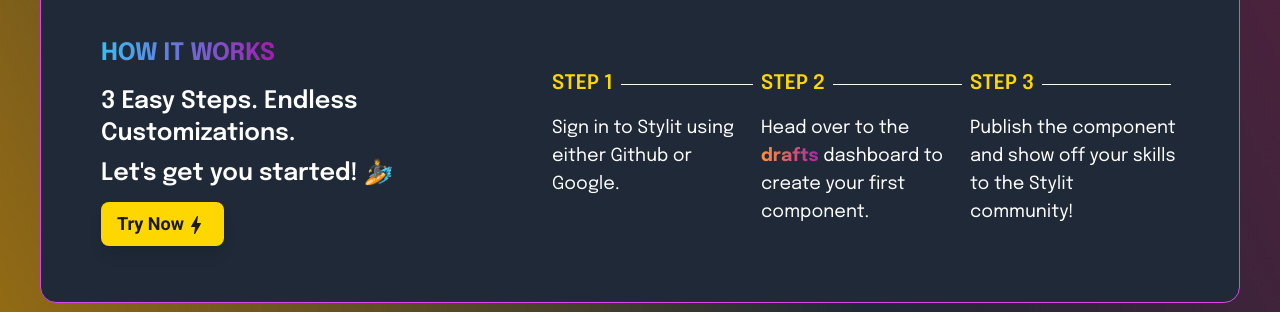
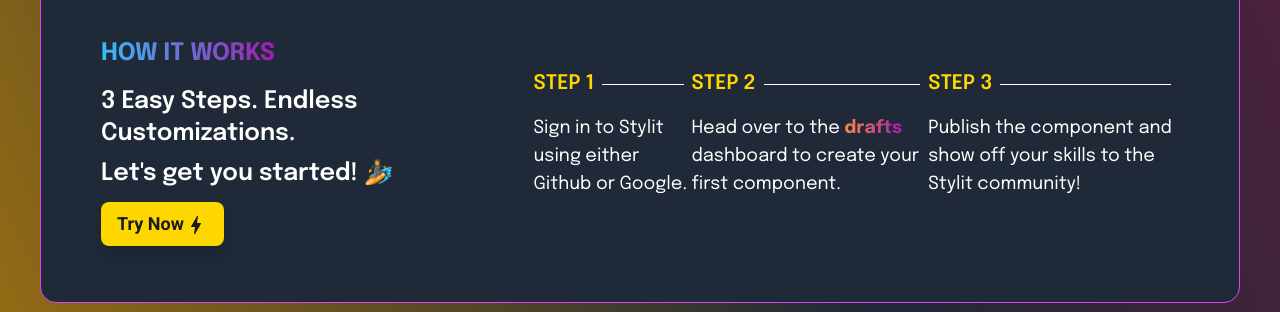
Before and after one commit to BlakeEriks/stylit, a Next.js app: page / in a window 1280 px wide. Shown: the part 1540-1852 px from the top of the page. Built offline with nearby package versions, Linux system fonts and the light colour scheme; no server answers.

Commit message:
Better responsiveness to howitworks

```diff
--- a/components/HowItWorks.tsx
+++ b/components/HowItWorks.tsx
@@ -11,7 +11,7 @@ const HowItWorks = () => {
         </div>
       </div>
       <div className="flex flex-col md:flex-row w-full justify-between text-white items-start">
-        <div className="flex flex-col items-start pr-2">
+        <div className="flex flex-col items-start pr-2 w-full md:min-w-[300px]">
           <div className="text-2xl my-4 font-semibold space-y-2">
             <div>
               3 Easy Steps. Endless Customizations.
@@ -31,7 +31,7 @@ const HowItWorks = () => {
             </Link>
           </div>
         </div>
-        <div className="flex flex-col md:w-1/5">
+        <div className="flex flex-col ">
           <div className="flex w-full items-center">
             <div className="uppercase text-xl font-semibold text-gold">
               Step 1
@@ -42,7 +42,7 @@ const HowItWorks = () => {
             Sign in to Stylit using either Github or Google.
           </div>
         </div>
-        <div className="flex flex-col md:w-1/5">
+        <div className="flex flex-col ">
           <div className="flex w-full items-center">
             <div className="uppercase text-xl font-semibold text-gold">
               Step 2
@@ -59,7 +59,7 @@ const HowItWorks = () => {
             dashboard to create your first component.
           </div>
         </div>
-        <div className="flex flex-col md:w-1/5">
+        <div className="flex flex-col ">
           <div className="flex w-full items-center">
             <div className="uppercase text-xl font-semibold text-gold">
               Step 3
```
